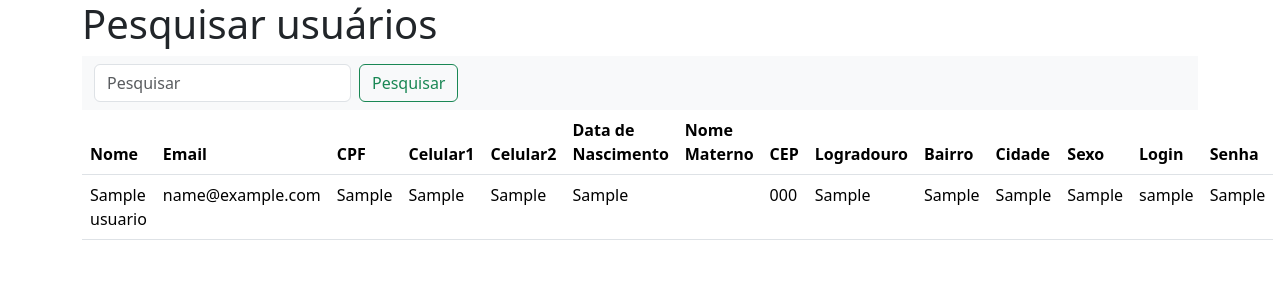
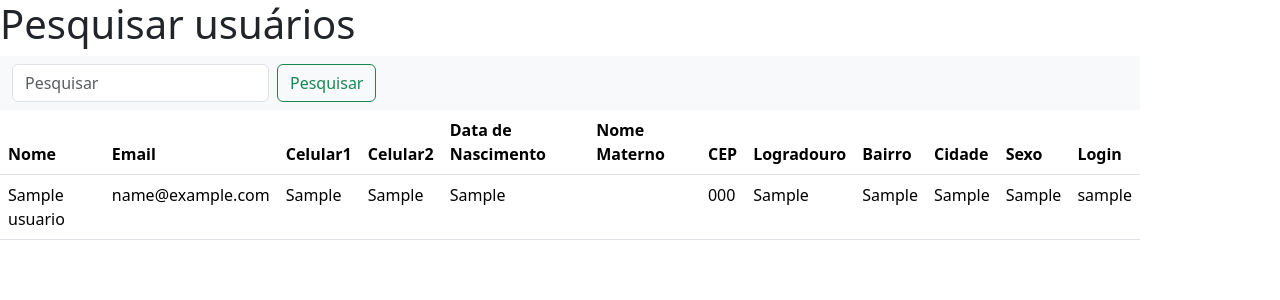
Before and after one commit to xdaniel-nicola/EcoKm, a PHP site: page /php/pesquisa.php in a window 1280 px wide. Shown: the top 300 px of the page. Run offline with PHP 8.4, Linux system fonts and the light colour scheme; tables that the repository leaves empty or names only in its code hold one stand-in row (values such as "Sample post"); data that the repository does not hold is empty.

Commit message:
retirada de campos confidenciais

```diff
--- a/php/pesquisa.php
+++ b/php/pesquisa.php
@@ -7,7 +7,7 @@
     <link href="https://cdn.jsdelivr.net/npm/bootstrap@5.3.3/dist/css/bootstrap.min.css" rel="stylesheet" integrity="sha384-QWTKZyjpPEjISv5WaRU9OFeRpok6YctnYmDr5pNlyT2bRjXh0JMhjY6hW+ALEwIH" crossorigin="anonymous">
 </head>
 <body>
-    <div class="container">
+    <div class="container" style="padding: 0px; margin: 0px;">
         <h1>Pesquisar usuários</h1>
         <nav class="navbar bg-body-tertiary">
             <div class="container-fluid">
@@ -37,7 +37,6 @@ if ($pdo) {
                 <tr>
                     <th scope="col">Nome</th>
                     <th scope="col">Email</th>
-                    <th scope="col">CPF</th>
                     <th scope="col">Celular1</th>
                     <th scope="col">Celular2</th>
                     <th scope="col">Data de Nascimento</th>
@@ -48,7 +47,6 @@ if ($pdo) {
                     <th scope="col">Cidade</th>
                     <th scope="col">Sexo</th>
                     <th scope="col">Login</th>
-                    <th scope="col">Senha</th>
                 </tr>
             </thead>
             <tbody>';
@@ -57,7 +55,6 @@ if ($pdo) {
             echo '<tr>
                 <td>' . htmlspecialchars($row['nome']) . '</td>
                 <td>' . htmlspecialchars($row['email']) . '</td>
-                <td>' . htmlspecialchars($row['cpf']) . '</td>
                 <td>' . htmlspecialchars($row['celular1']) . '</td>
                 <td>' . htmlspecialchars($row['celular2']) . '</td>
                 <td>' . htmlspecialchars($row['dt_nasc']) . '</td>
@@ -68,7 +65,6 @@ if ($pdo) {
                 <td>' . htmlspecialchars($row['cidade']) . '</td>
                 <td>' . htmlspecialchars($row['sexo']) . '</td>
                 <td>' . htmlspecialchars($row['login']) . '</td>
-                <td>' . htmlspecialchars($row['senha']) . '</td>
             </tr>';
         }
 
```
